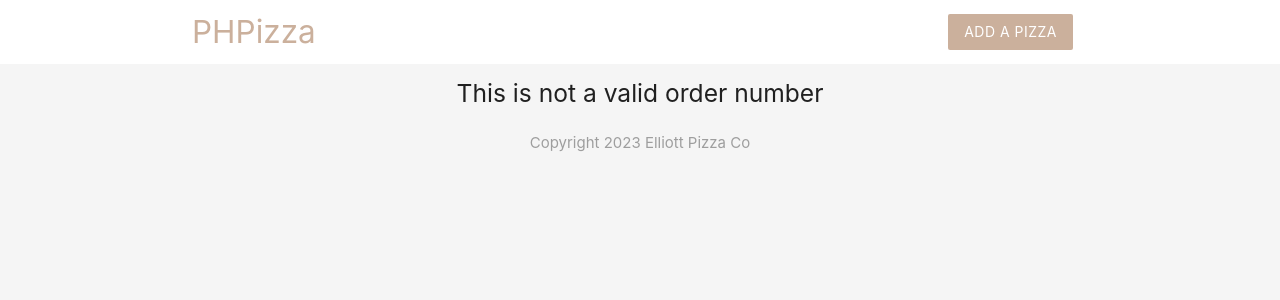
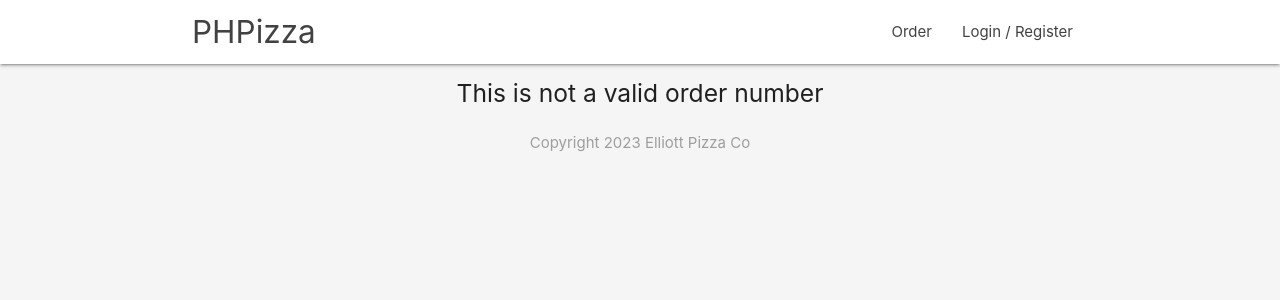
Before and after one commit to Eelli002/PHPizza, a PHP site: page /details.php in a window 1280 px wide. Shown: the top 300 px of the page. Run offline with PHP 8.4, Linux system fonts and the light colour scheme; data that the repository does not hold is empty.

Commit message:
Updated header

```diff
--- a/details.php
+++ b/details.php
@@ -1,12 +1,12 @@
 <?php
     /* Checks to see if a POST request has been made to delete a pizza,
-    if it does then it passes the id to deletePizza */
+    if it has then it passes the ID to deletePizza */
     if (isset($_POST['delete'])) {
         $delete_id = $_POST['delete_id'];
         deletePizza($delete_id);
     }
 
-    /* Checks to see if we have passed in an arguement for id, captures it
+    /* Checks to see if we have passed in an arguement for ID, captures it
     from the URL and sends it to our getPizza function to retrieve from database */
     if (isset($_GET['id'])) {
         $id = $_GET['id'];
@@ -17,7 +17,7 @@
     it as an associative array. */
     function getPizza($id) {
         include ('config/db_connect.php');
-        $id = mysqli_real_escape_string($connection, $id);
+        $id = mysqli_real_escape_string($connection, $id); // Escapes special chars in ID param to prevent SQL i attacks
         $selectPizzaQuery = "SELECT * FROM pizzaOrders WHERE id = $id";
         $result = mysqli_query($connection, $selectPizzaQuery);
         if (!$result) {
@@ -42,6 +42,7 @@
             exit();
         }
         else {
+            mysqli_close($connection);
             header('Location: index.php');
         }
     }
--- a/templates/header.php
+++ b/templates/header.php
@@ -2,6 +2,7 @@
     <title>PHPizza</title>
     <!-- Compiled and minified CSS -->
     <link rel="stylesheet" href="https://cdnjs.cloudflare.com/ajax/libs/materialize/1.0.0/css/materialize.min.css">
+
     <style type="text/css">
         .brand {
             background: #cbb09c !important;
@@ -15,13 +16,43 @@
             padding: 20px;
         }
     </style>
+    <script src="https://cdnjs.cloudflare.com/ajax/libs/materialize/1.0.0/js/materialize.min.js"></script>
 </head>
     <body class = "grey lighten-4">
-        <nav class = "white z-depth-0">
+        <!-- <nav class = "white z-depth-0">
             <div class="container">
                 <a href="index.php" class="brand-logo brand-text">PHPizza</a>
                 <ul id="nav-mobile" class = "right hide-on-small-and-down">
                     <li><a href="order.php" class = "btn brand z-depth-0">Add a Pizza</a></li>
+                    <li><a href="LoginOrRegister.php" class = "btn brand z-depth-0">Login or Register</a></li>
                 </ul>
             </div>
+        </nav> -->
+        <nav class="white">
+        <div class="nav-wrapper container">
+            <a href="#" class="brand-logo grey-text text-darken-3">
+            PHPizza
+            </a>
+            <a href="#" data-target="mobile-menu" class="sidenav-trigger">
+            <i class="material-icons orange-text">menu</i>
+            </a>
+            <ul class="right hide-on-med-and-down">
+            <li><a href="order.php" class="grey-text text-darken-3">Order</a></li>
+            <li><a href="login.php" class="grey-text text-darken-3">Login / Register</a></li>
+            </ul>
+        </div>
         </nav>
+
+        <ul class="sidenav" id="mobile-menu">
+        <li><a href="order.php" class="orange-text">Order</a></li>
+        <li><a href="login.php" class="orange-text">Login / Register</a></li>
+        </ul>
+
+        <!-- On smaller displays we show a drop down menu with links to either
+        order a pizza or login/register -->
+        <script>
+        document.addEventListener('DOMContentLoaded', function() {
+            var elems = document.querySelectorAll('.sidenav');
+            var instances = M.Sidenav.init(elems);
+        });
+        </script>
```
